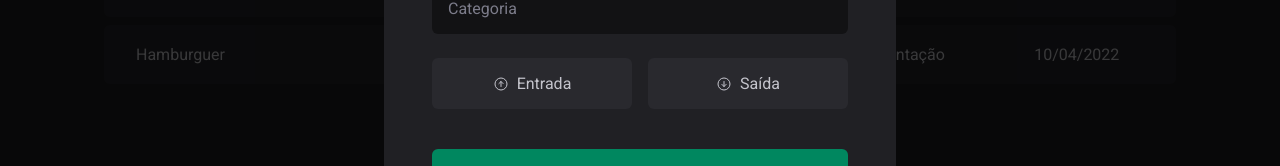
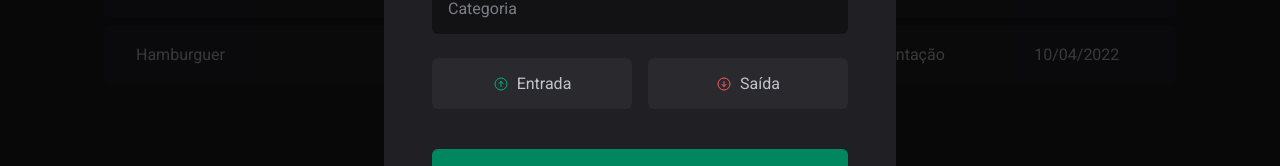
Before and after one commit to crystian97/dt-money, a React (Vite) app: page / in a window 1280 px wide. Both pictures are taken after a click on the button "Nova transação". Shown: the part 402-568 px from the top of the page. Built offline with nearby package versions, Linux system fonts and the light colour scheme.

Commit message:
feat:adicionando variante de cor pro botão

```diff
--- a/src/Components/NewTransactionModal/index.tsx
+++ b/src/Components/NewTransactionModal/index.tsx
@@ -24,11 +24,11 @@ export function NewTransactionModal() {
           <input type="text" placeholder="Categoria" required />
 
           <TransactionType>
-            <TransactionTypeButton>
+            <TransactionTypeButton variant="income">
               <ArrowCircleUp />
               Entrada
             </TransactionTypeButton>
-            <TransactionTypeButton>
+            <TransactionTypeButton variant="outcome">
               <ArrowCircleDown />
               Saída
             </TransactionTypeButton>
--- a/src/Components/NewTransactionModal/styles.ts
+++ b/src/Components/NewTransactionModal/styles.ts
@@ -71,8 +71,10 @@ export const TransactionType = styled.div`
   gap: 1rem;
   margin-top: 0.5rem;
 `;
-
-export const TransactionTypeButton = styled.button`
+interface TransactionTypeProps {
+  variant: "income" | "outcome";
+}
+export const TransactionTypeButton = styled.button<TransactionTypeProps>`
   background: ${(props) => props.theme["gray-700"]};
   padding: 1rem;
   display: flex;
@@ -83,4 +85,10 @@ export const TransactionTypeButton = styled.button`
   cursor: pointer;
   border: 0;
   color: ${(props) => props.theme["gray-300"]};
+  svg {
+    color: ${(props) =>
+      props.variant === "income"
+        ? props.theme["green-300"]
+        : props.theme["red-300"]};
+  }
 `;
```
